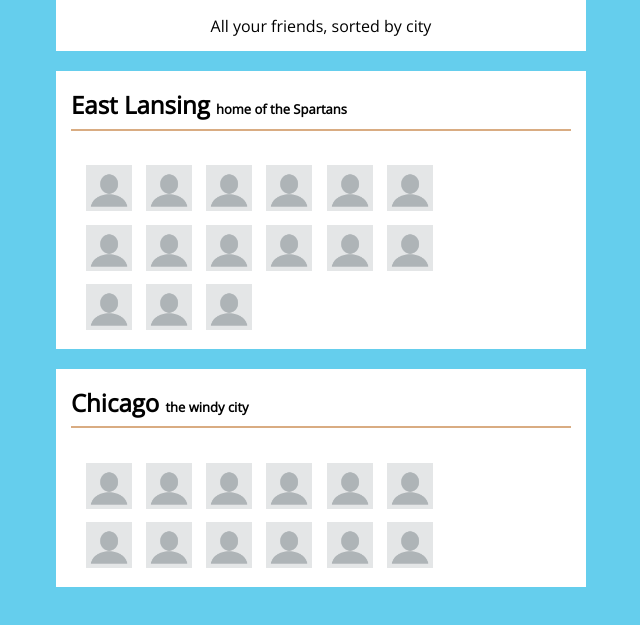
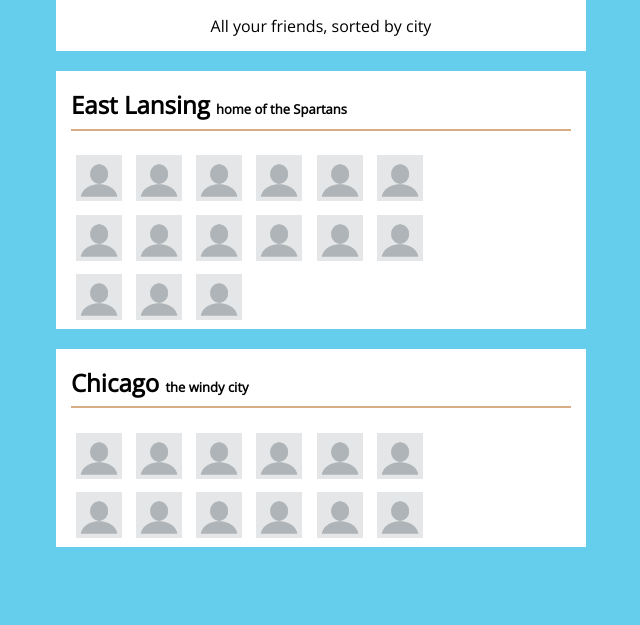
Before and after one commit to meganarlt/MI-449-css-intro, a plain HTML site: page index.html in a window 1280 px wide. Shown: the part 73-698 px from the top of the page, without its empty margins (319-959 px from the left). Drawn offline with nearby package versions, Linux system fonts and the light colour scheme.

Commit message:
removed width and left aligned pics

```diff
--- a/style.css
+++ b/style.css
@@ -7,7 +7,7 @@ body {
 .container header{
   margin: auto;
   background-color: rgb(255, 255, 255);
-  width: 500px;
+  max-width: 500px;
   border: solid 10px rgb(101,206,237);
   padding: 0px 15px;
 }
@@ -15,7 +15,7 @@ body {
 .container section{
   margin: auto;
   background-color: rgb(255, 255, 255);
-  width: 500px;
+  max-width: 500px;
   border: solid 10px rgb(101,206,237);
   padding: 0px 15px;
 }
@@ -35,19 +35,16 @@ h2 {
 }
 
 img {
-  width:46px;
+  max-width:46px;
   height:46px;
   margin: 5px 5px;
 }
 
-/* Create two equal columns that floats next to each other */
 .column {
   float: left;
-  width: 75%;
-  padding: 10px;
+  max-width: 75%;
 }
 
-/* Clear floats after the columns */
 .row:after {
   content: "";
   display: table;
```
